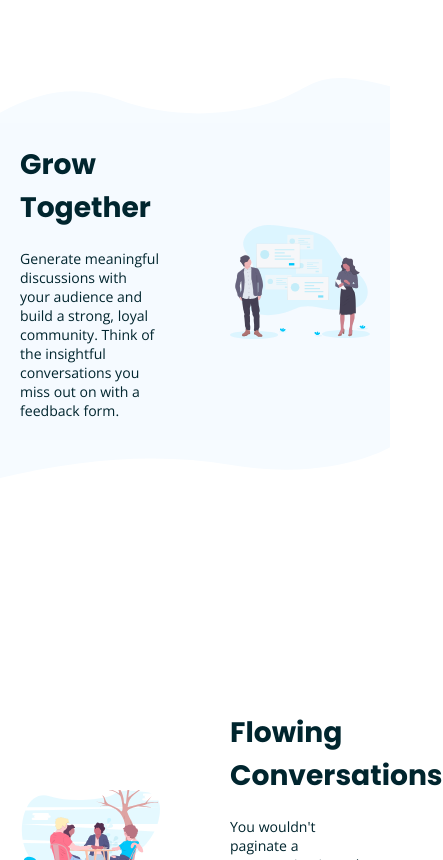
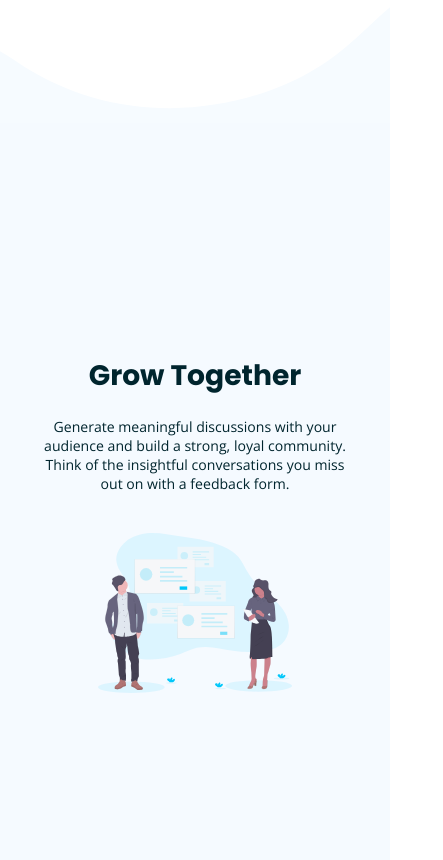
Before and after one commit to patrickpaiva/huddle-landing-page-with-curved-sections-master, a plain HTML site: page index.html in a window 390 px wide. Shown: the part 1140-2000 px from the top of the page, 443 px wide, since content can reach past the window. Drawn offline with nearby package versions, Linux system fonts and the light colour scheme.

Commit message:
added media query styles for 560px

```diff
--- a/styles.css
+++ b/styles.css
@@ -362,3 +362,34 @@ footer .footer-attribution .attribution a:hover {
         width: 100%;
     }
 }
+
+@media (max-width: 560px) {
+    header {
+        background-image: url('/images/bg-section-top-mobile-1.svg');
+    }
+
+
+    section .content {
+        flex-direction: column;
+        row-gap: 40px;
+        justify-content: center;
+        height: 800px;
+    }
+
+    section .content .section-text {
+        max-width: 80vw;
+        text-align: center;
+    }
+
+    section .content img {
+        max-width: 50vw;
+    }
+
+    section#flowing-conversation {
+        background-image: url('/images/bg-section-bottom-mobile-1.svg'), url('/images/bg-section-top-mobile-2.svg');
+    }
+
+    .ready-to-build {
+        background-image: url('/images/bg-section-bottom-mobile-2.svg'), url('/images/bg-footer-top-mobile.svg');
+    }
+}
```
